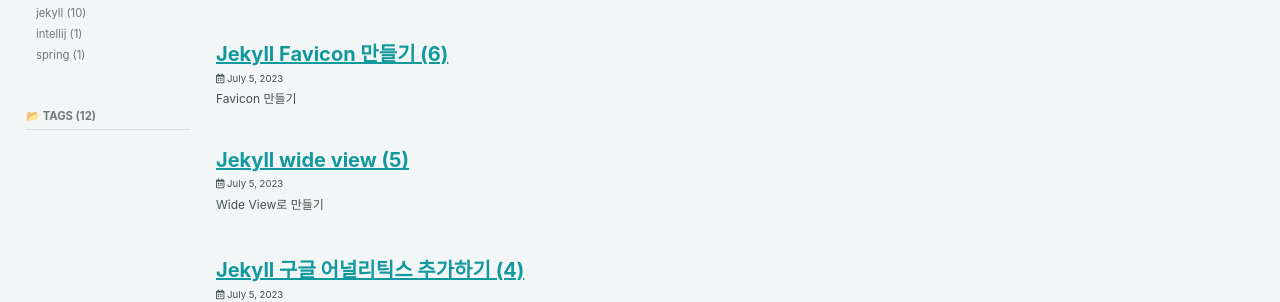
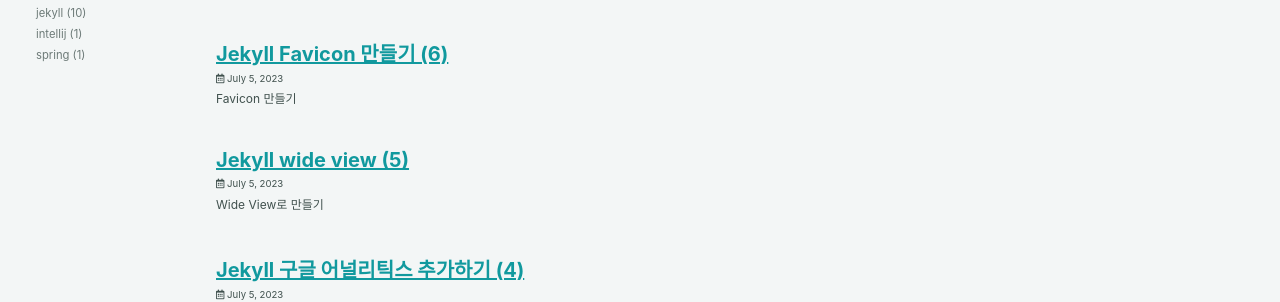
Before and after one commit to KwakTaeMin/KwakTaeMin.github.io, a Jekyll site: the page built from index.html, in a window 1280 px wide. Shown: the part 465-767 px from the top of the page. Built offline with Jekyll 4.4.1, drawn with Linux system fonts in a browser that asks for light colours; cached includes are drawn as plain includes; some web fonts are replaced; the list of posts is cut into pages by our own code.

Commit message:
메인 상단 수정

```diff
--- a/_includes/author-profile.html
+++ b/_includes/author-profile.html
@@ -257,20 +257,6 @@
             </ul>
           </li>
         </ul>
-        <ul class="nav__items" id="tag_menu">
-          <li>
-            <span class="nav__sub-title">📂 Tags ({{site.posts | size}})</span>
-            <ul>
-              {% for tag in site.tags %}
-              {% if tags %}
-              <li>
-                <a href="/tags/#{{tag[0] | slugify}}" class="">{{tag[0]}} ({{tag[1].size}})</a>
-              </li>
-              {% endif %}
-              {% endfor %}
-            </ul>
-          </li>
-        </ul>
       </nav>
     </ul>
   </div>
```
